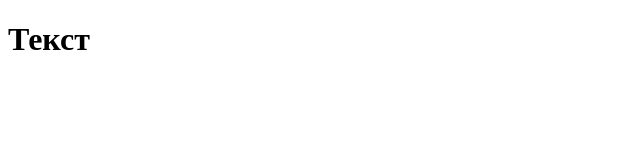
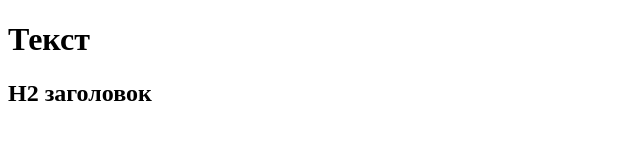
Before and after one commit to Ildar1503/git-test, a plain HTML site: page index.html in a window 1280 px wide. Shown: the whole page, without its empty margins (0-640 px from the left). Drawn offline with Linux system fonts and the light colour scheme.

Commit message:
Добавление заголовка

```diff
--- a/index.html
+++ b/index.html
@@ -9,5 +9,6 @@
     <h1>
         Текст
     </h1>
+    <h2>H2 заголовок</h2>
 </body>
 </html>
```
